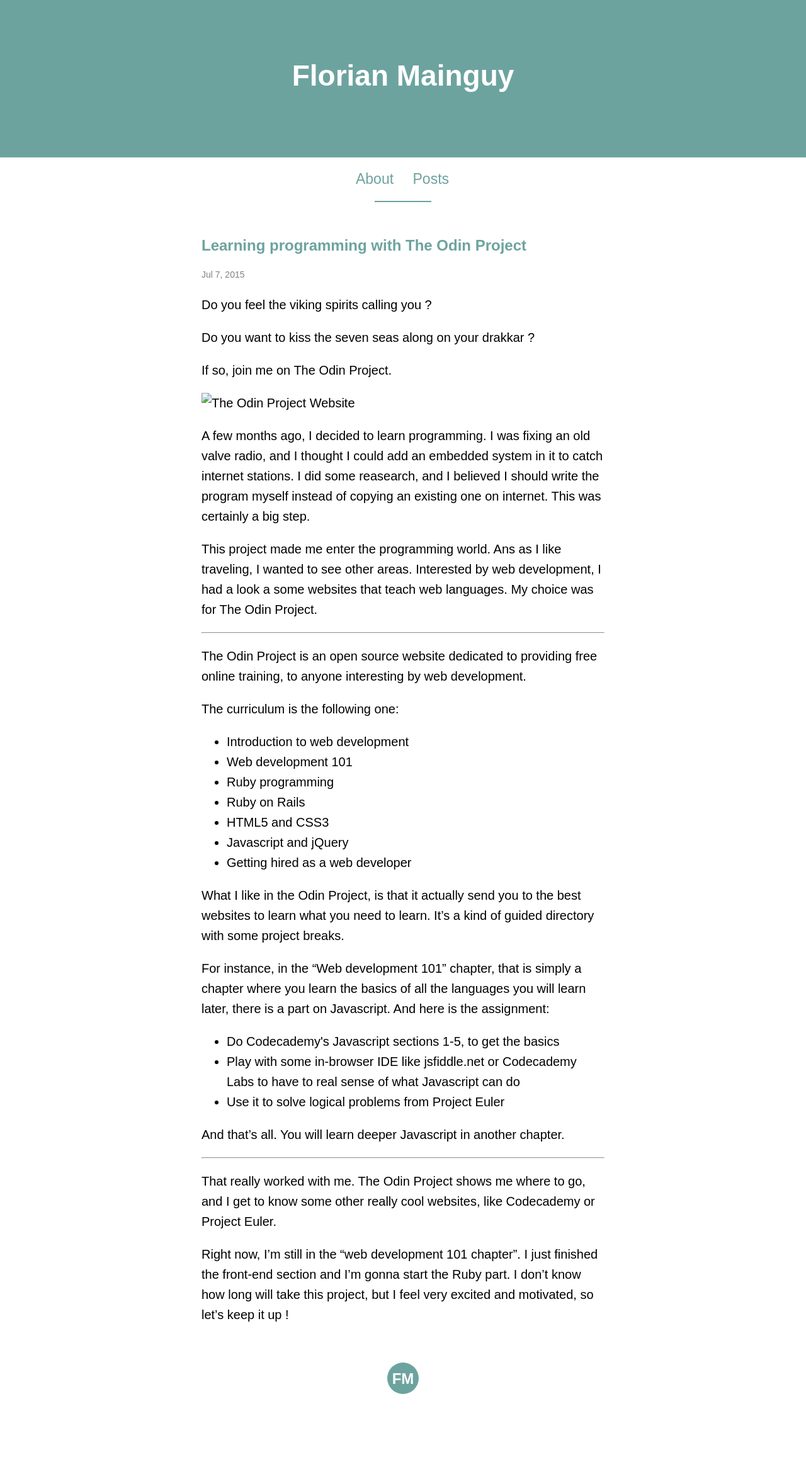
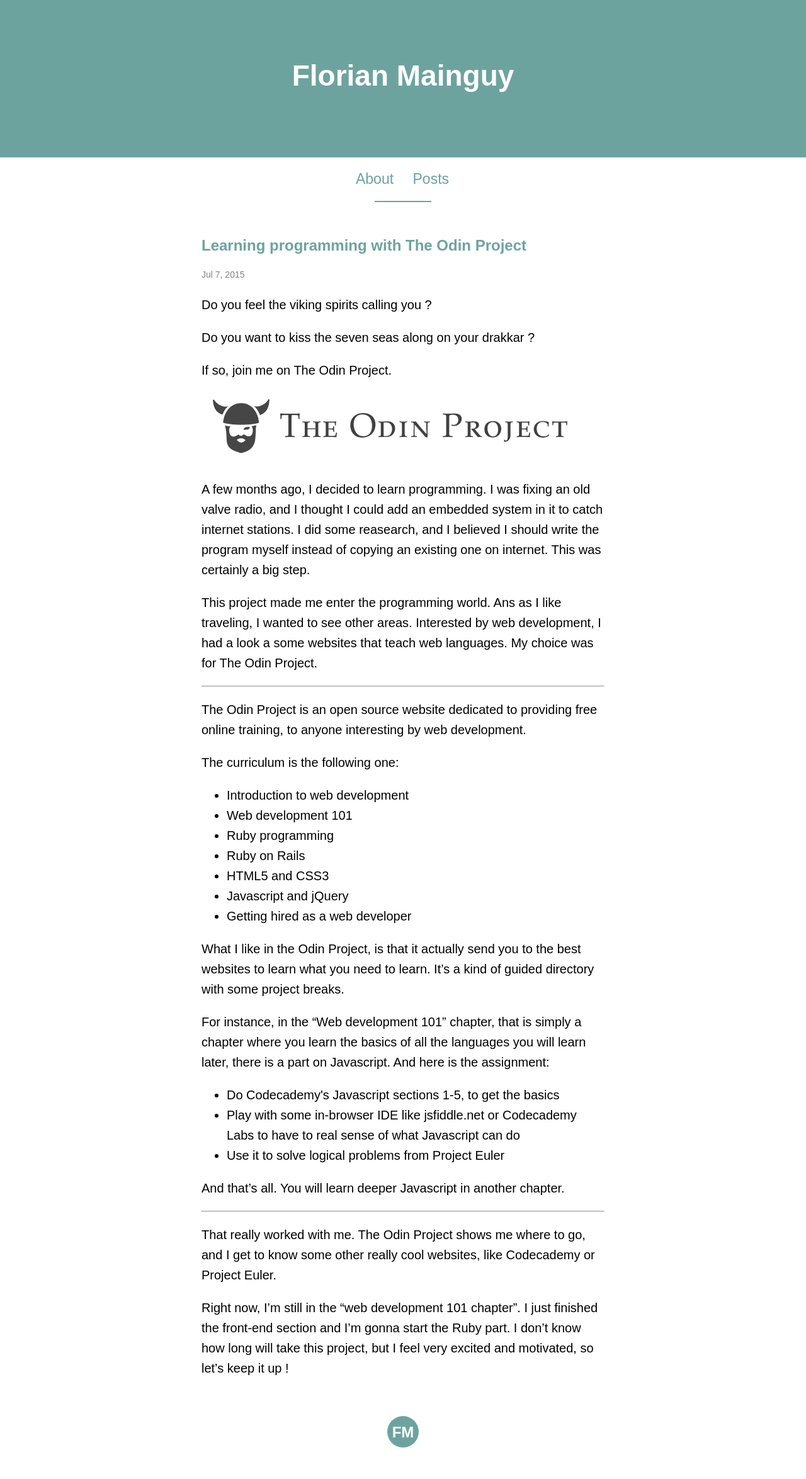
Before and after one commit to florianmainguy/florianmainguy.github.io, a Jekyll site: the page built from _posts/2015-07-07-learning-web-development-with-the-odin-project.markdown, in a window 1280 px wide. Shown: the whole page at 63% size. Built offline with Jekyll 4.4.1, drawn with Linux system fonts in a browser that asks for light colours; before the commit the page ends 2264 px from its top, so only the background shows below that.

Commit message:
added logo odin project

```diff
--- a/_posts/2015-07-07-learning-web-development-with-the-odin-project.markdown
+++ b/_posts/2015-07-07-learning-web-development-with-the-odin-project.markdown
@@ -10,7 +10,7 @@
 
 If so, join me on The Odin Project.
 
-![The Odin Project Website](../assets/logo_odin_project.png)
+![The Odin Project Website]({{site.baseurl}}/assets/logo_odin_project.png)
 
 A few months ago, I decided to learn programming. I was fixing an old valve radio, and I thought I could add an embedded system in it to catch internet stations. I did some reasearch, and I believed I should write the program myself instead of copying an existing one on internet. This was certainly a big step.
 
```
